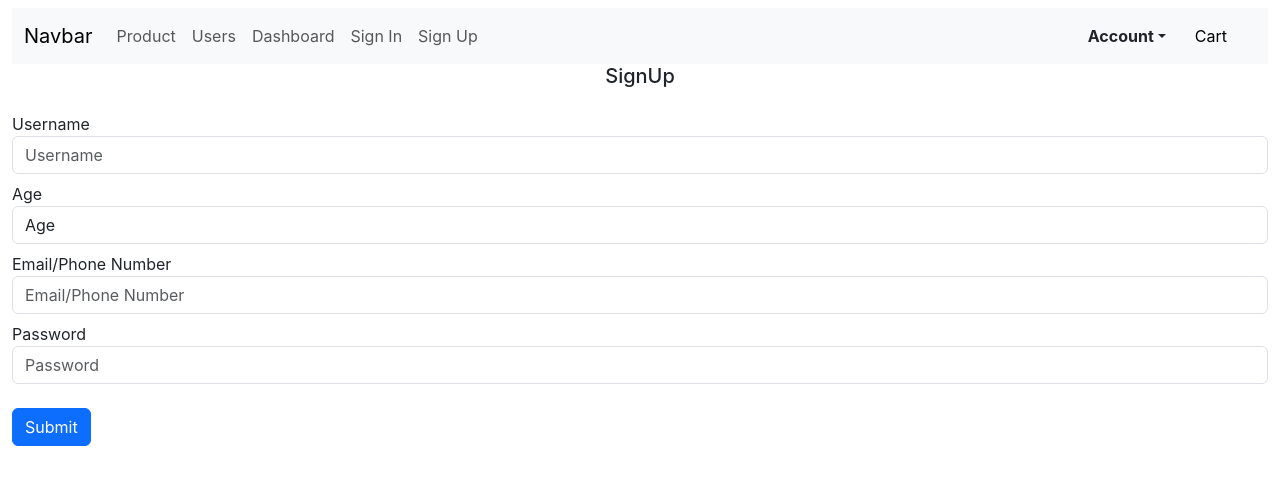
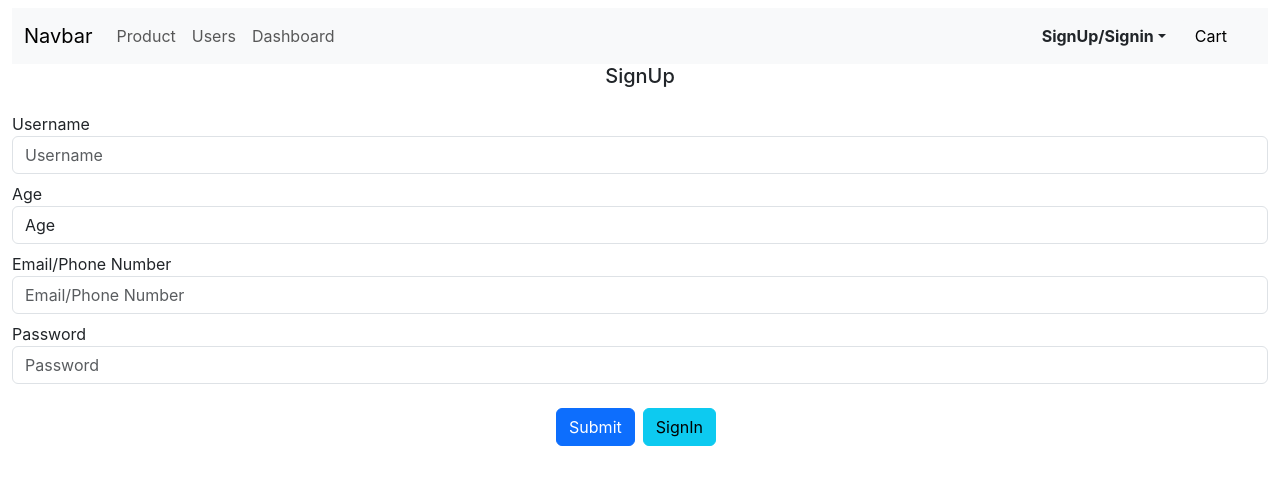
Before and after one commit to ShivamSurbhi/test4, a React (Create React App) app: page /signup in a window 1280 px wide. Shown: the top 484 px of the page. Built offline with nearby package versions, Linux system fonts and the light colour scheme.

Commit message:
Minor changes in Signup/SignIn

```diff
--- a/src/Components/Menu/Menu.jsx
+++ b/src/Components/Menu/Menu.jsx
@@ -32,13 +32,13 @@ const Menu = () => {
       id: 4,
       name: "Sign In",
       route: "/signin",
-      visible: true,
+      visible: false,
     },
     {
       id: 5,
       name: "Sign Up",
       route: "/signup",
-      visible: true,
+      visible: false,
     },
     {
       id: 6,
@@ -182,7 +182,7 @@ const Menu = () => {
                       <br></br>
                     </Fragment>
                   )}
-                  <b>Account</b>
+                  <b>{ userDetail ? 'Account' : 'SignUp/Signin' }</b>
                 </a>
 
                 <ul className="dropdown-menu">
@@ -218,7 +218,9 @@ const Menu = () => {
                         href="javascript:void(0)"
                         onClick={logout}
                       >
-                        SignUp/SignIn
+                        <Link to="/signin" className="nav-link">
+                          SignUp/SignIn
+                        </Link>
                       </a>
                     </li>
                   )}
--- a/src/Components/SignUp-SignIn/SignIn.jsx
+++ b/src/Components/SignUp-SignIn/SignIn.jsx
@@ -1,6 +1,7 @@
 import { Fragment, useState } from "react";
 import { useDispatch, useSelector } from "react-redux";
 import { VerifySigninThunk, fetchSignin } from "../Store";
+import { Link } from "react-router-dom";
 
 const SignIn = () => {
   const dispatch = useDispatch();
@@ -113,13 +114,22 @@ const SignIn = () => {
               Check me out
             </label>
           </div>
+
+          <div className="mt-4 d-flex justify-content-center">
             <button
               type="submit"
-            className="btn btn-primary mt-2"
+              className="btn btn-primary"
               onClick={handleClick}
             >
               Submit
             </button>
+
+            <button className="mx-2 btn btn-info">
+              <Link to="/signup" className="nav-link">
+                SignUp
+              </Link>
+            </button>
+          </div>
         </form>
       </div>
     </Fragment>
--- a/src/Components/SignUp-SignIn/SignUp.jsx
+++ b/src/Components/SignUp-SignIn/SignUp.jsx
@@ -2,7 +2,7 @@ import { type } from "@testing-library/user-event/dist/type";
 import { Fragment, useState, useContext, useEffect } from "react";
 import { useDispatch } from "react-redux";
 // import { addSignin } from "../Store";
-import { useNavigate  } from "react-router-dom";
+import { Link, useNavigate  } from "react-router-dom";
 
 const SignUp = () => {
   const dispatch = useDispatch();
@@ -183,13 +183,22 @@ if (!passwordPattern.test(formData.password)) {
             <span className="text-danger mt-2">{formError.password}</span>
           </div>
 
+          <div className="mt-4 d-flex justify-content-center">
             <button
               type="submit"
-            className="btn btn-primary mt-4"
+              className="btn btn-primary"
               onClick={handleSubmit}
             >
               Submit
             </button>
+
+            <button
+              type="submit"
+              className="btn btn-info mx-2"
+            >
+              <Link to="/signin" className="nav-link">SignIn</Link>
+            </button>
+          </div>
         </form>
       </div>
     </Fragment>
```
Lines whose indentation alone changed are shown as unchanged.
